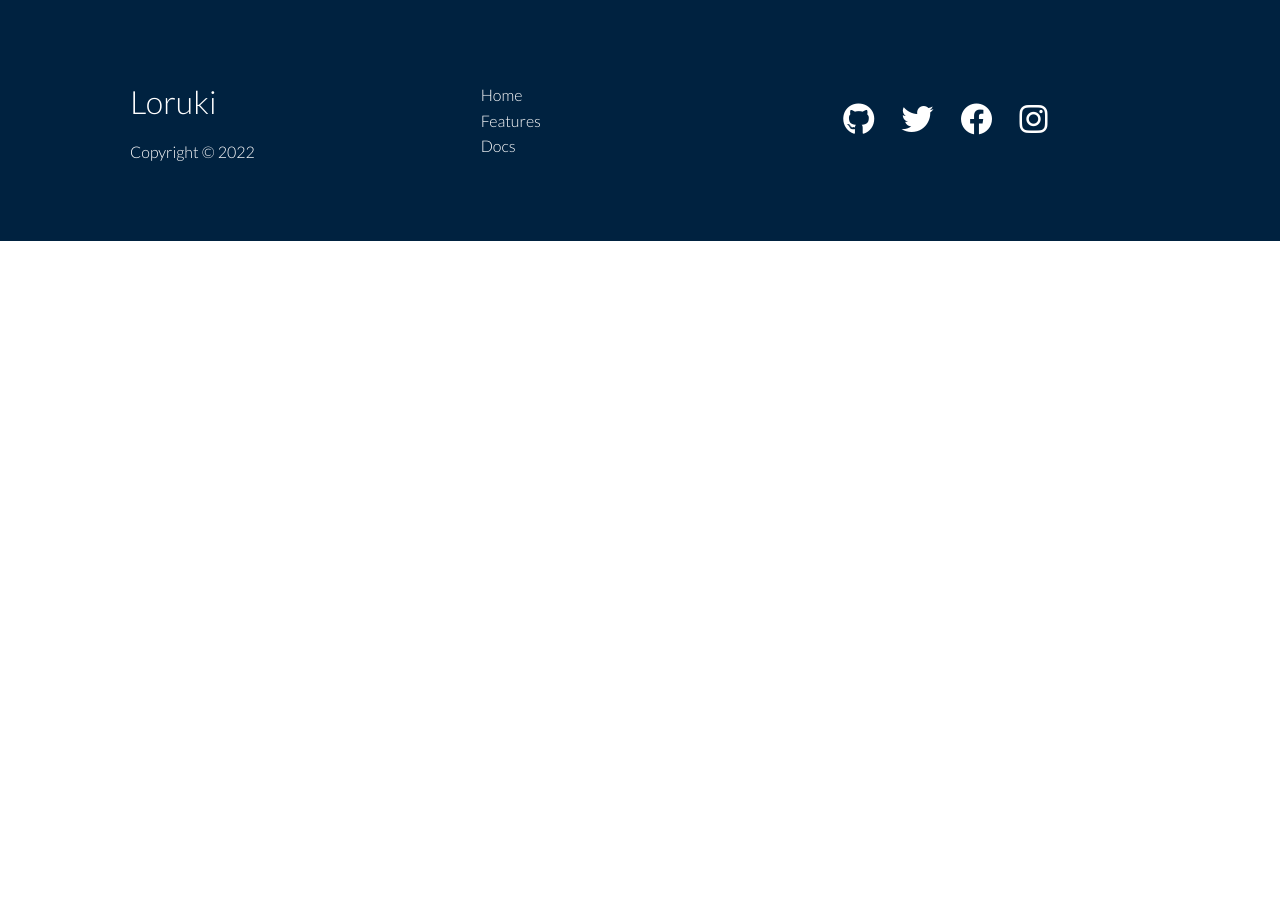
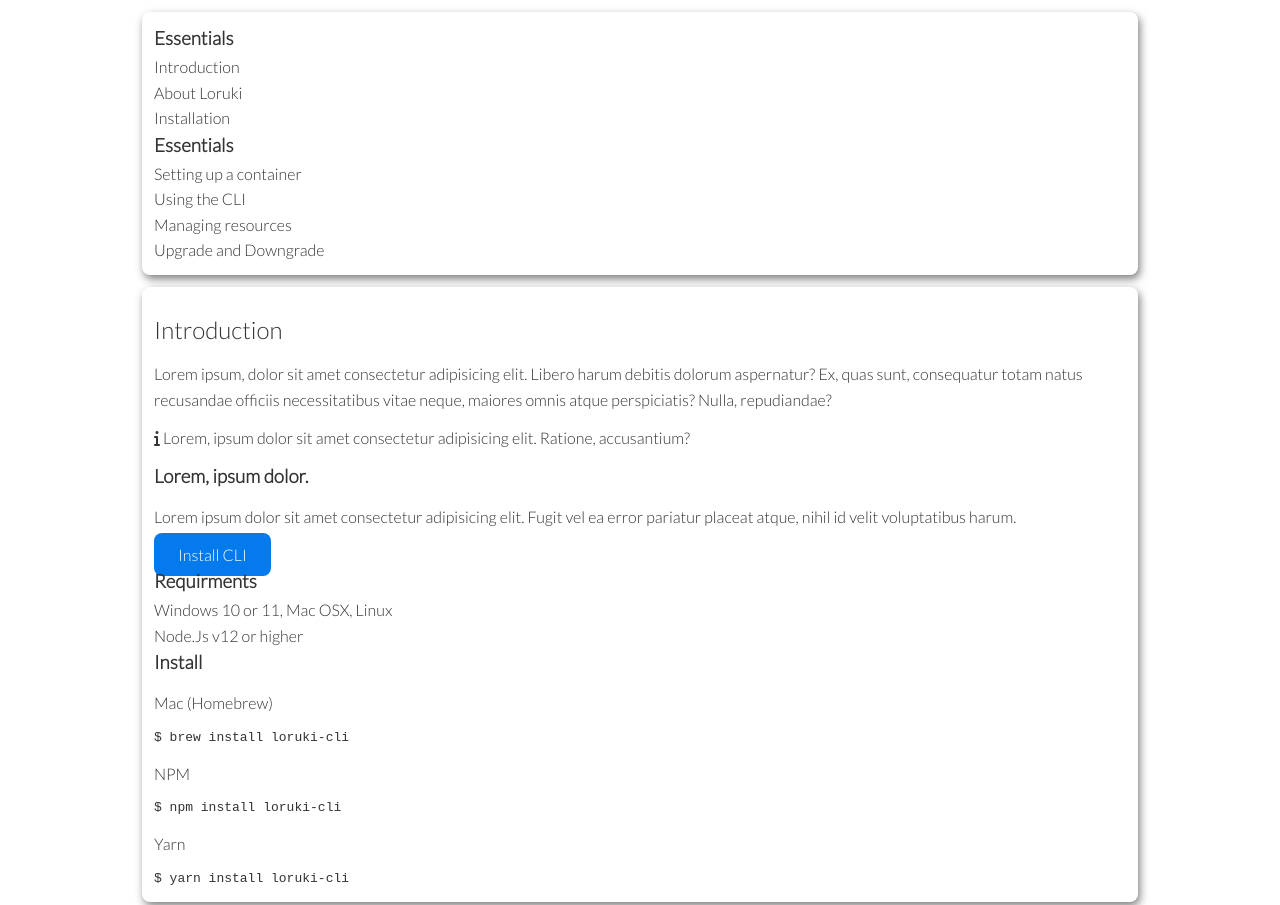
Before and after one commit to birukmade/Loruki-clone, a plain HTML site: page docs.html in a window 1280 px wide. Shown: the part 400-1305 px from the top of the page. Before the commit the page ends 800 px from the top, so only its background shows below. Drawn offline with Linux system fonts and the light colour scheme.

Commit message:
added markup for docs-main section

```diff
--- a/docs.html
+++ b/docs.html
@@ -46,6 +46,69 @@
       </div>
     </section>
 
+    <!-- Docs-main section -->
+    <section id="docs-main">
+      <div class="container">
+        <div class="card">
+          <h3>Essentials</h3>
+          <nav>
+            <ul>
+              <li class="selected"><a href="#"></a>Introduction</li>
+              <li><a href="#"></a>About Loruki</li>
+              <li><a href="#"></a>Installation</li>
+            </ul>
+
+            <h3>Essentials</h3>
+            <ul>
+              <li><a href="#"></a>Setting up a container</li>
+              <li><a href="#"></a>Using the CLI</li>
+              <li><a href="#"></a>Managing resources</li>
+              <li><a href="#"></a>Upgrade and Downgrade</li>
+            </ul>
+          </nav>
+        </div>
+        <div class="card">
+          <h2>Introduction</h2>
+          <p>
+            Lorem ipsum, dolor sit amet consectetur adipisicing elit. Libero
+            harum debitis dolorum aspernatur? Ex, quas sunt, consequatur totam
+            natus recusandae officiis necessitatibus vitae neque, maiores omnis
+            atque perspiciatis? Nulla, repudiandae?
+          </p>
+          <div class="alert alert-success">
+            <p>
+              <i class="fas fa-info"> </i>
+              Lorem, ipsum dolor sit amet consectetur adipisicing elit. Ratione,
+              accusantium?
+            </p>
+          </div>
+
+          <h3>Lorem, ipsum dolor.</h3>
+          <p>
+            Lorem ipsum dolor sit amet consectetur adipisicing elit. Fugit vel
+            ea error pariatur placeat atque, nihil id velit voluptatibus harum.
+          </p>
+          <div class="install-cli">
+            <a href="" class="btn">Install CLI</a>
+          </div>
+
+          <h3>Requirments</h3>
+          <ul>
+            <li>Windows 10 or 11, Mac OSX, Linux</li>
+            <li>Node.Js v12 or higher</li>
+          </ul>
+
+          <h3>Install</h3>
+          <p>Mac (Homebrew)</p>
+          <pre><code>$ brew install loruki-cli</code></pre>
+          <p>NPM</p>
+          <pre><code>$ npm install loruki-cli</code></pre>
+          <p>Yarn</p>
+          <pre><code>$ yarn install loruki-cli</code></pre>
+        </div>
+      </div>
+    </section>
+
     <!-- footer -->
     <footer id="main-footer">
       <div class="container">
```
